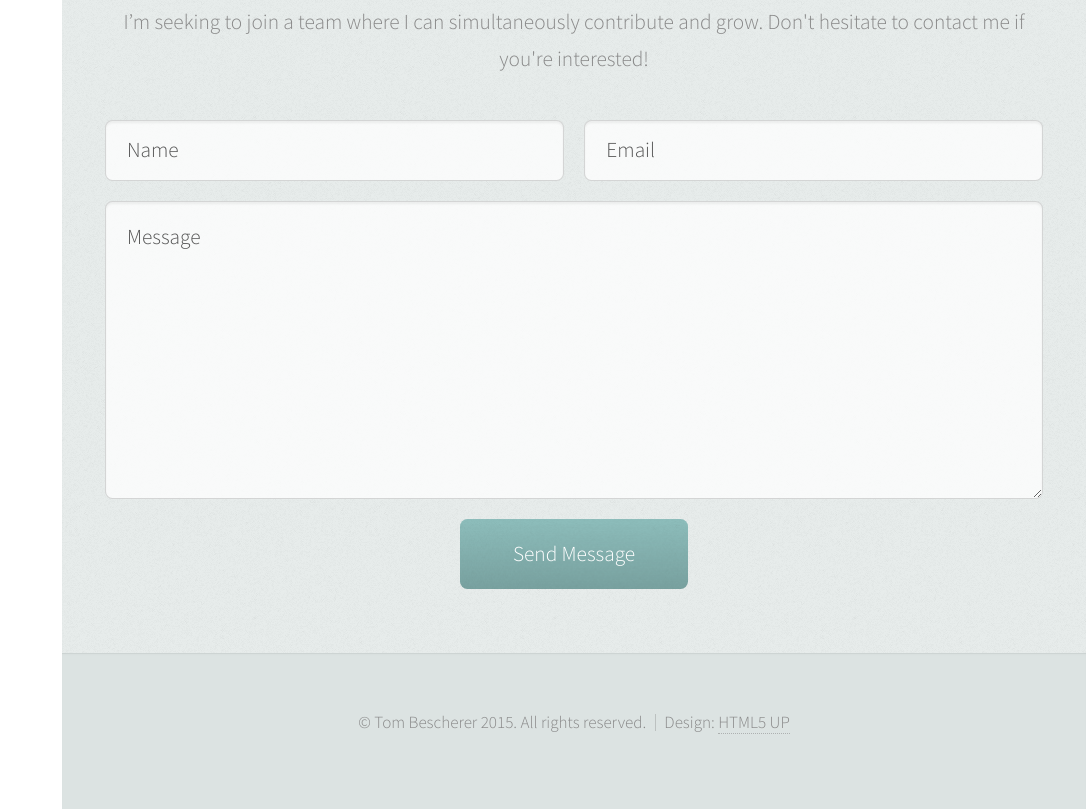
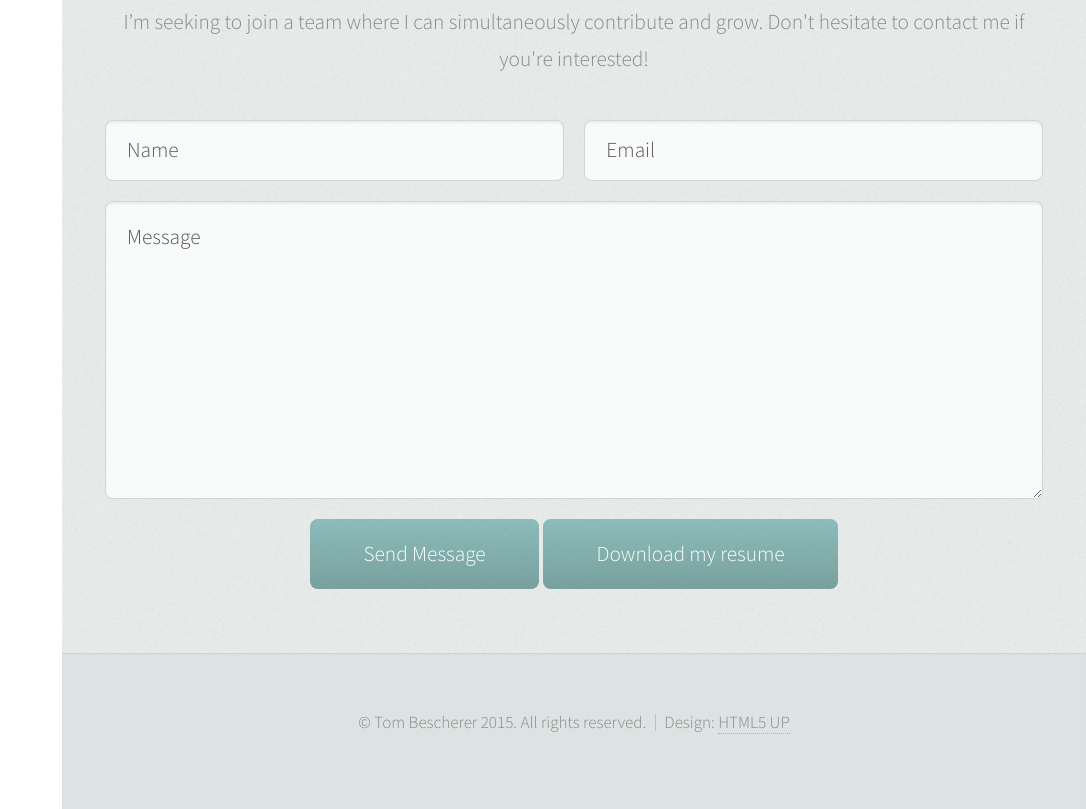
Before and after one commit to tbescherer/tbescherer.github.io, a plain HTML site: page index.html in a window 1280 px wide. Shown: the part 2760-3569 px from the top of the page, without its empty margins (194-1280 px from the left). Drawn offline with Linux system fonts and the light colour scheme.

Commit message:
Add another resume download link

```diff
--- a/index.html
+++ b/index.html
@@ -179,6 +179,7 @@
 									</div>
 									<div class="12u$">
 										<input type="submit" value="Send Message" />
+																<a class="button" href="./tom_bescherer_resume.pdf" target="_black">Download my resume</a>
 									</div>
 								</div>
 							</form>
```
